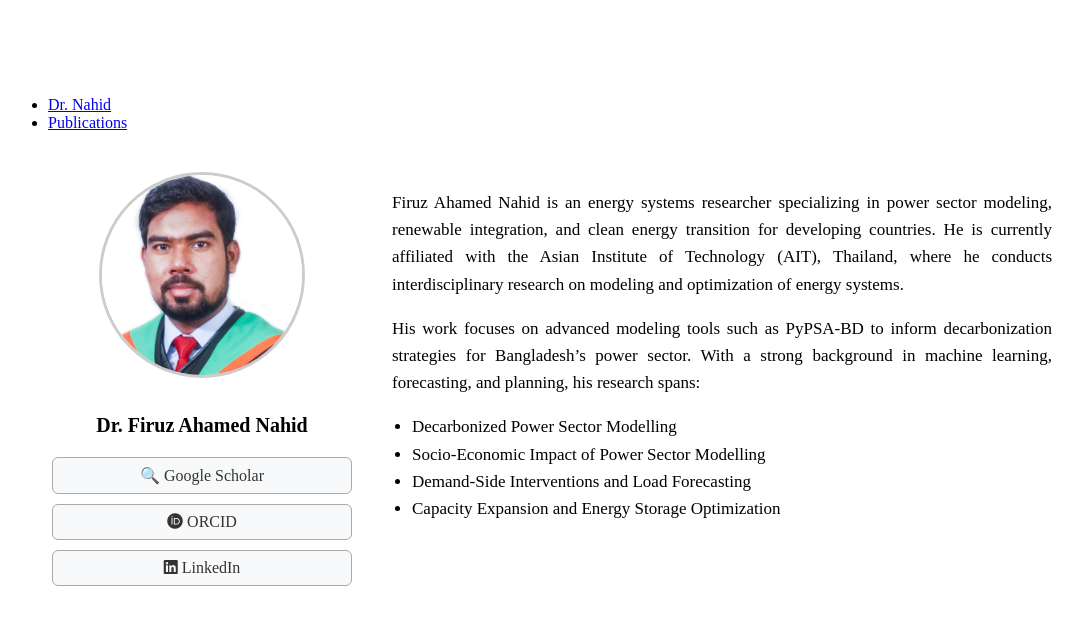
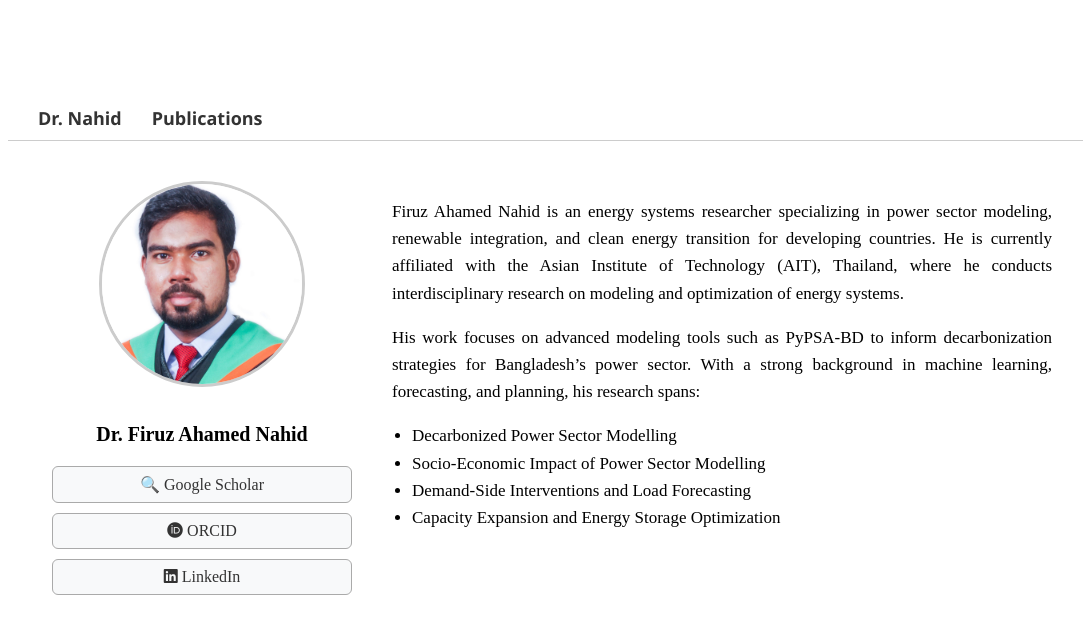
Before and after one commit to FiruzAhamed/firuzahamed.github.io, a Jekyll site: the page built from index.md, in a window 1280 px wide. Shown: the top 634 px of the page, without its empty margins (88-1171 px from the left). Built offline with Jekyll 4.4.1, drawn with Linux system fonts in a browser that asks for light colours.

Commit message:
Update style.css

```diff
--- a/assets/css/style.css
+++ b/assets/css/style.css
@@ -67,3 +67,42 @@ body {
 .right-panel ul {
   padding-left: 20px;
 }
+
+/* Clean and bold horizontal top nav */
+.top-nav {
+  background-color: #ffffff;
+  border-bottom: 1px solid #ccc;
+  padding: 10px 30px;
+  display: flex;
+  justify-content: flex-start;
+  align-items: center;
+  font-weight: bold;
+  font-family: 'Segoe UI', Tahoma, Geneva, Verdana, sans-serif;
+  position: sticky;
+  top: 0;
+  z-index: 100;
+}
+
+.top-nav ul {
+  list-style: none;
+  display: flex;
+  gap: 30px;
+  margin: 0;
+  padding: 0;
+}
+
+.top-nav li {
+  display: inline;
+}
+
+.top-nav a {
+  text-decoration: none;
+  color: #333;
+  font-size: 18px;
+  font-weight: bold;
+}
+
+.top-nav a:hover {
+  color: #007acc;
+  text-decoration: underline;
+}
```
